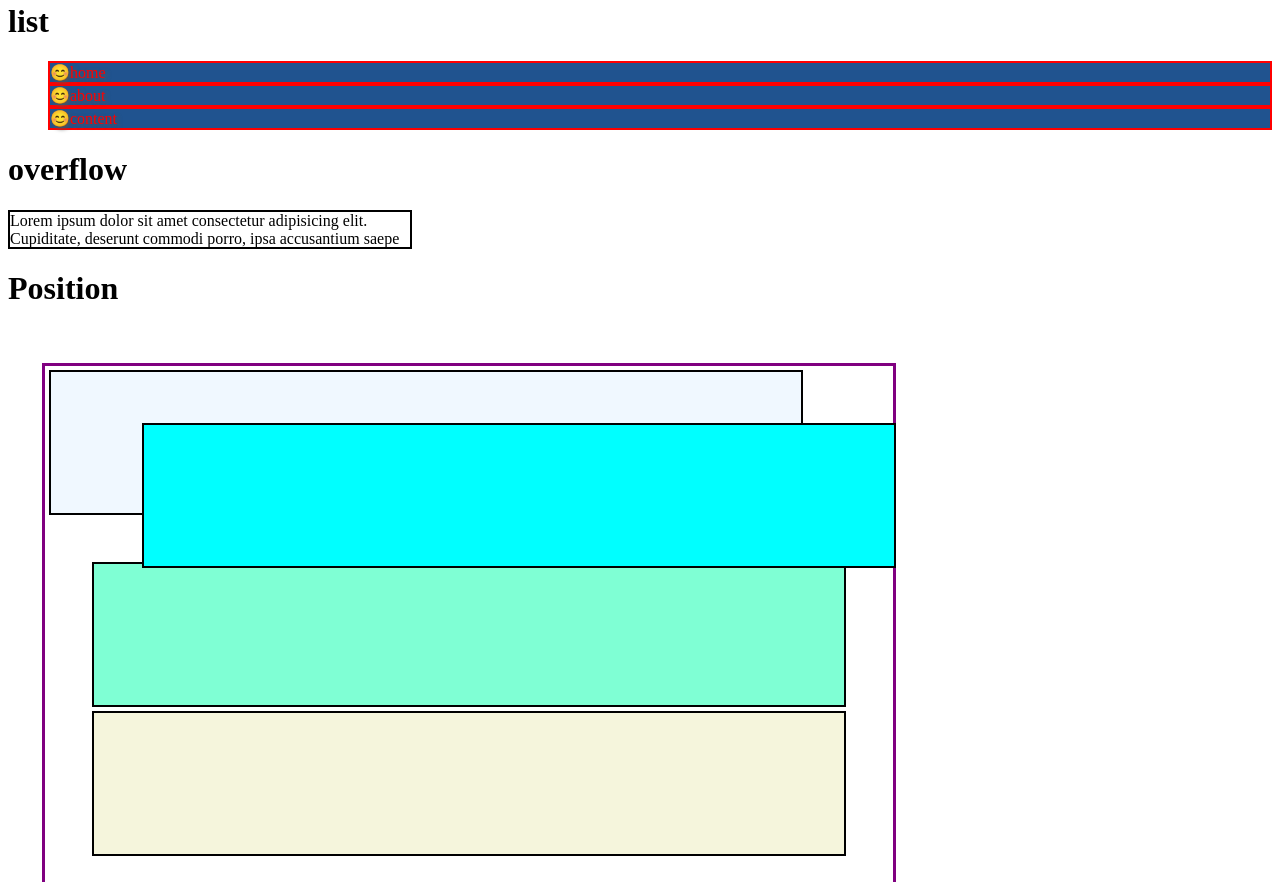
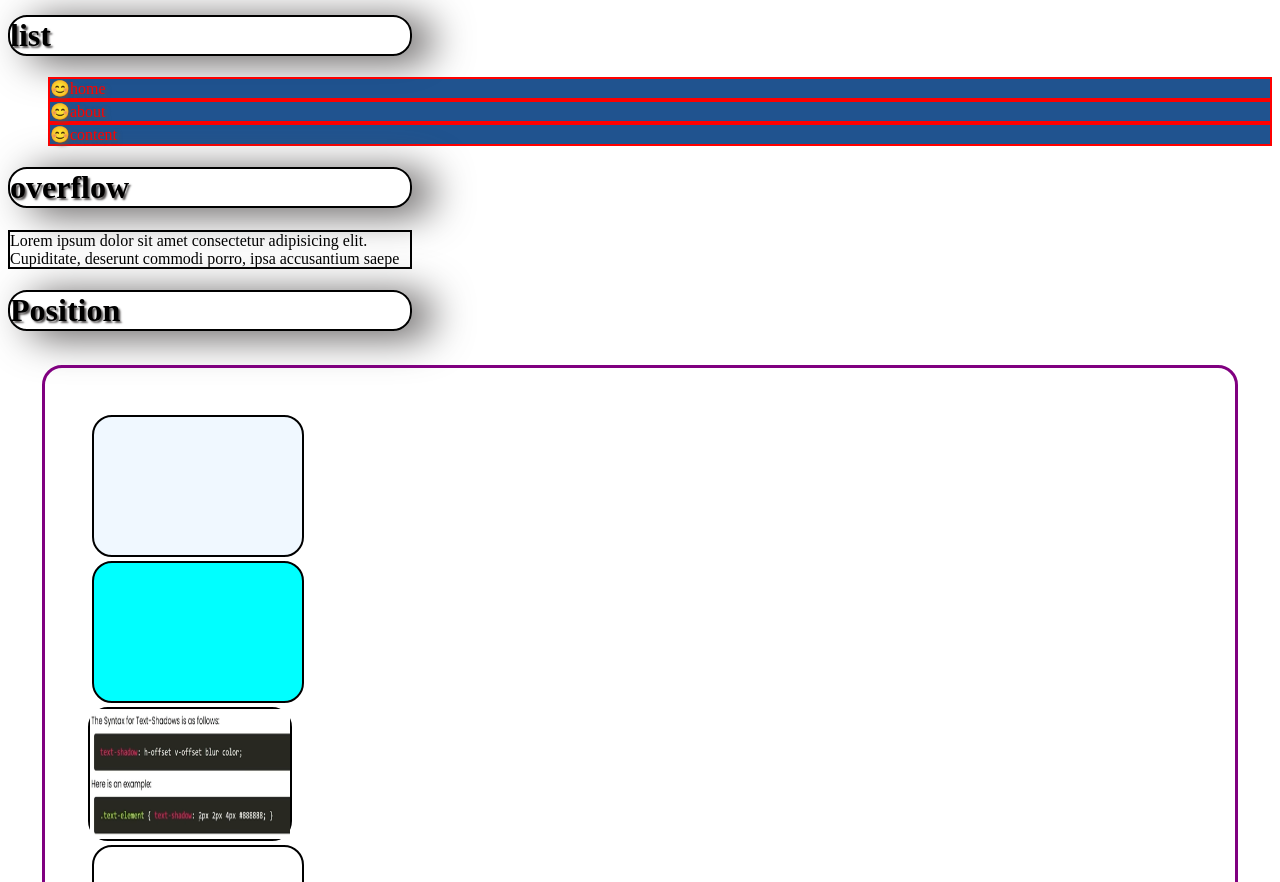
Before and after one commit to sonagaranayan50-ship-it/Nayan, a plain HTML site: page 14 to 30/index.html in a window 1280 px wide. Shown: the part 1918-2800 px from the top of the page. Drawn offline with Linux system fonts and the light colour scheme.

Commit message:
add your commit msg here

```diff
--- a/14 to 30/index.html
+++ b/14 to 30/index.html
@@ -24,7 +24,7 @@
                 consequuntur molestias nostrum asperiores delectus explicabo libero illo dolores magnam reprehenderit
                 ducimus consequatur laboriosam quos, in dolorem magni! Beatae rerum autem similique.</p>
         </div>
-        <h1>CSS boxmodel</h1>
+        <h1 class="h1">CSS boxmodel</h1>
         <div class="box box1">I am a box</div>
         <div class="box box2">I am another box</div>
         <h1>font</h1>
@@ -39,14 +39,14 @@
             /* text-transform: capitalize; */
             /* text-transform: lowercase; */
         </b>
-        <h1> CSS Display Property </h1>
+        <h1 class="h1"> CSS Display Property </h1>
         <div class="nj">
             I am a box
         </div>
         <div class="jn">nice bix</div>
         <span>I am a good </span>
         <span>boy</span>
-        <h1> shadows </h1>
+        <h1 class="h1"> shadows </h1>
         <h2>box shadow</h2>
         <div class="ea">I am a box </div>
         <img src="shadows.png" alt="shadows">
@@ -54,7 +54,7 @@
         <div id="jn"> This is a text shadew</div>
         <img src="text.png" alt="text shadow">
         <h2>outline</h2>
-        <h1>list </h1>
+        <h1 class="h1">list </h1>
         <nav id="nav2">
             <ul>
                 <li>home</li>
@@ -62,18 +62,34 @@
                 <li>content</li>
             </ul>
         </nav>
-        <h1>overflow </h1>
+        <h1 class="h1">overflow </h1>
         <p id="p1">Lorem ipsum dolor sit amet consectetur adipisicing elit. Cupiditate, deserunt commodi porro, ipsa
             accusantium saepe non quam earum consectetur neque veniam repudiandae iste voluptatem ullam nam quidem id
             dolore deleniti repellat. Officiis nulla natus alias minus cumque fugiat ea autem, mollitia impedit deserunt
             doloremque quaerat.</p>
-  <h1>Position</h1>
-  <div class="parent">
-      <div class="box4" id="box1"></div>
-  <div class="box4" id="box2"></div>
-  <div class="box4" id="box3"></div>
-  <div class="box4" id="box4"></div>
-  </div>
+        <h1 class="h1">Position</h1>
+        <div class="parent">
+            <div class="box4" id="box1"></div>
+            <div class="box4" id="box2"></div>
+            <div class="box4" id="box3">
+                <img src="text.png" alt="" height="130px" width="200">
+            </div>
+            <div class="box4" id="box4"></div>
+        </div>
+<h1 class="h1">variable </h1>
+<P>
+    define variable
+    <br>
+    .root{
+    --color : blue ;
+
+}
+<br>
+for use this variable
+<br>
+ background-color : var(--color);
+</P>
+
 
 
 
--- a/14 to 30/style.css
+++ b/14 to 30/style.css
@@ -128,22 +128,29 @@
 }
 .box4{
     border: 2px solid black;
-    height: 133px;
-    width: 58vw;
+    height: 130px;
+    width: 200px;
     padding: 4px;
     margin: 4px;
+    border-radius: 20px ;
 }
 #box1{
     background-color: aliceblue;
-    position: absolute;
+    /* position: absolute;
     top: 0px;
-    left: 0px;
+    left: 0px; */
+    /* position: sticky;
+    top: 0px;
+    height: 111px;
+    width: 100%;
+    padding: 0;
+    margin: 0; */
 }
 #box2{
     background-color: aqua;
     position: relative;
-    top: 10px;
-    left: 50px;
+    /* top: 10px;
+    left: 50px; */
     /* z-index: 1;
     z-index:use for index for box
    above any element use befor we use position static to relative      */
@@ -151,8 +158,14 @@
 }
 #box3{
     background-color: aquamarine;
+    padding: 0px;
+    margin: 0px;
 
-}
+    /* position: fixed;
+    bottom:0px;
+    left: 5px;
+    box-shadow:   25px 5px 50px rgb(85, 82, 82); */
+} ;
 #box4{
     background-color: beige;
 }
@@ -160,5 +173,14 @@
     border: 3px solid purple;
     padding: 43px;
     margin: 34px;
-    position: absolute;
+    border-radius: 20px;
+    /* position: absolute; */
 }
+.h1 {
+    border: 2px solid black;
+    width: 400px;
+    border-radius: 19px;
+    text-shadow:2px 2px 2px rgb(85, 82, 82);
+    box-shadow:  20px 5px 40px rgb(85, 82, 82); ;
+
+}
```
